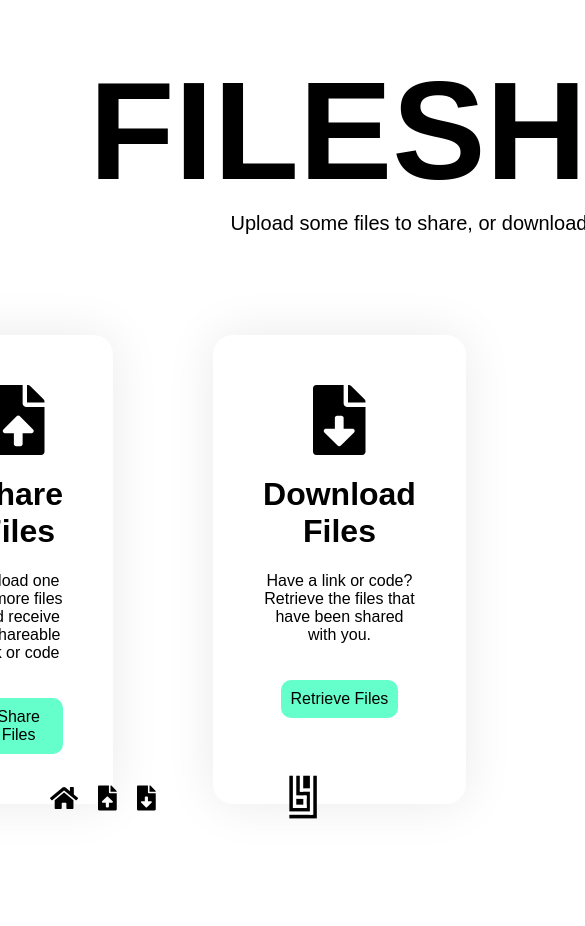
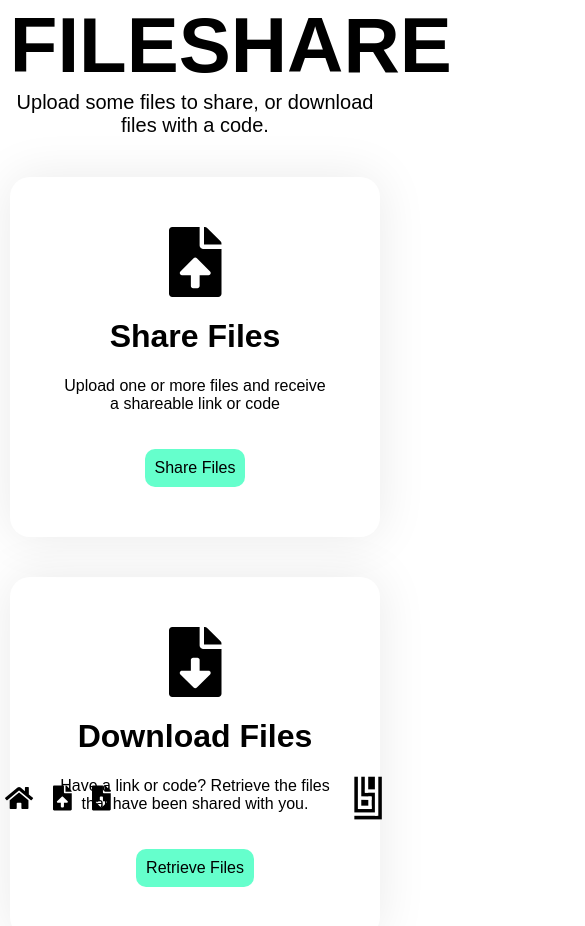
Before and after one commit to Limekiller/fileshare, a Next.js app: page / in a window 390 px wide. Shown: the top 926 px of the page, 585 px wide, since content can reach past the window. Before the commit the page ends 854 px from the top, so only its background shows below. Built offline with nearby package versions, Linux system fonts and the light colour scheme; a web font is replaced by a local one.

Commit message:
Add mobile styling

```diff
--- a/components/Footer/footer.js
+++ b/components/Footer/footer.js
@@ -17,7 +17,7 @@ export default function Footer() {
                 </Link>
 
             </div>
-            <a href='https://bryceyoder.com'>
+            <a className={styles.siteLogo} href='https://bryceyoder.com'>
                 <img src="/images/logo.svg" alt="Bryce Yoder"/>
             </a>
         </footer>
--- a/components/Footer/footer.module.scss
+++ b/components/Footer/footer.module.scss
@@ -10,7 +10,7 @@
     box-sizing: border-box;
     pointer-events: none;
 
-    a {
+    a:not(.siteLogo) {
         font-size:25px;
         pointer-events: all;
         margin-right:20px;
@@ -23,4 +23,8 @@
     img {
         height:50px;
     }
+
+    @media (max-width: 500px) {
+        padding: 0px 5px 0px 5px;
+    }
 }
--- a/components/LinkCard/linkCard.module.scss
+++ b/components/LinkCard/linkCard.module.scss
@@ -9,4 +9,9 @@
         font-size: 70px;
         width: 70px;
     }
+
+    @media (max-width: 500px) {
+        margin: 0;
+        margin-top: 40px;
+    }
 }
--- a/components/TitleCard/titleCard.module.scss
+++ b/components/TitleCard/titleCard.module.scss
@@ -14,4 +14,19 @@
         font-size: 20px;
         margin: 0;
     }
+
+    @media (max-width: 1200px) {
+
+        h1 {
+            font-size: 90px;
+        }
+    }
+    @media (max-width: 500px) {
+        padding: 0px;
+        width:100%;
+
+        h1 {
+            font-size: 20vw;
+        }
+    }
 }
--- a/components/UploadBox/uploadBox.js
+++ b/components/UploadBox/uploadBox.js
@@ -74,7 +74,7 @@ export default class UploadBox extends Component {
                         </div>
                     ))}
                 </div>
-                <div className="flex center">
+                <div className="flex center pad-bottom">
                     <button onClick={e => this.uploadFiles(e)}>Upload</button>
                 </div>
             </>
--- a/pages/index.js
+++ b/pages/index.js
@@ -9,6 +9,7 @@ export default function Home() {
       <Head>
         <title>FILESHARE</title>
         <link rel="icon" href="/favicon.ico" />
+        <meta name="viewport" content="width=device-width, initial-scale=1.0" />
       </Head>
 
       <main>
@@ -17,7 +18,7 @@ export default function Home() {
           text = 'Upload some files to share, or download files with a code.'
         />
 
-        <div className="flex center">
+        <div className="flex center col-mobile pad-bottom">
           <LinkCard
             faStyles='fas fa-file-upload'
             title='Share Files'
--- a/styles/global.scss
+++ b/styles/global.scss
@@ -43,6 +43,21 @@ main {
     &.wrap {
         flex-wrap: wrap;
     }
+    &.col-mobile {
+        @media (max-width: 500px) {
+            flex-direction: column;
+        }
+    }
+}
+
+.pad-bottom {
+    padding-bottom: 120px;
+}
+
+@media screen and (max-width:1200px) {
+    main {
+        width: 95%;
+    }
 }
 
 @import url("https://use.typekit.net/phn1xtz.css");
```
